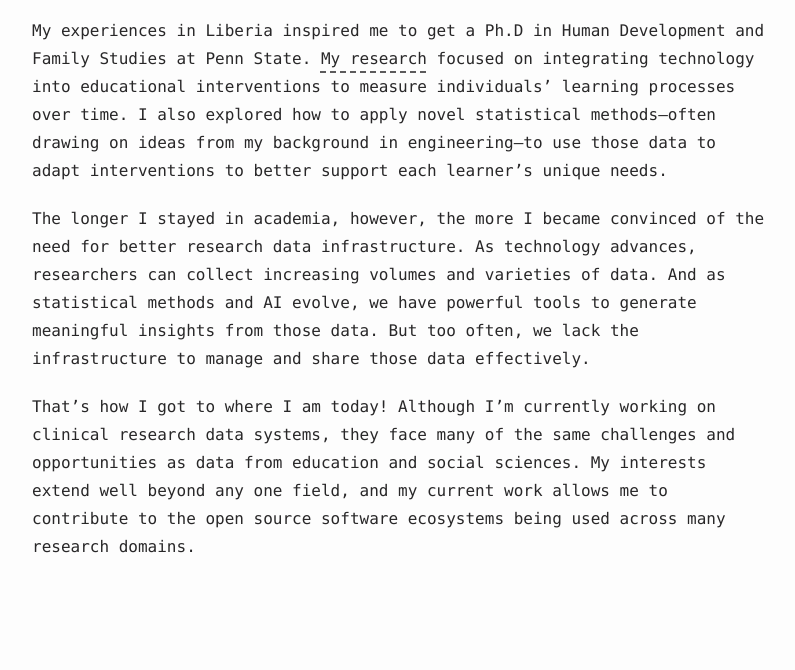
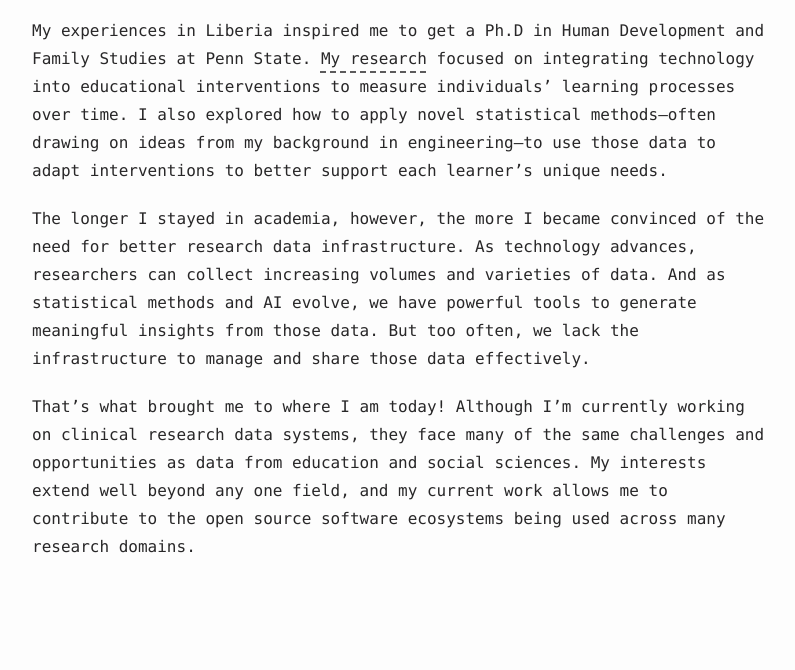
Before and after one commit to khusmann/khusmann.github.io, an Astro site: page /about in a window 1280 px wide. Shown: the part 1632-2302 px from the top of the page, without its empty margins (240-1035 px from the left). Built offline with nearby package versions, Linux system fonts and the light colour scheme; Astro itself is replaced by a stand-in of ours.

Commit message:
minor language

```diff
--- a/src/pages/about.md
+++ b/src/pages/about.md
@@ -32,4 +32,4 @@ My experiences in Liberia inspired me to get a Ph.D in Human Development and Fam
 
 The longer I stayed in academia, however, the more I became convinced of the need for better research data infrastructure. As technology advances, researchers can collect increasing volumes and varieties of data. And as statistical methods and AI evolve, we have powerful tools to generate meaningful insights from those data. But too often, we lack the infrastructure to manage and share those data effectively.
 
-That’s how I got to where I am today! Although I’m currently working on clinical research data systems, they face many of the same challenges and opportunities as data from education and social sciences. My interests extend well beyond any one field, and my current work allows me to contribute to the open source software ecosystems being used across many research domains.
+That's what brought me to where I am today! Although I’m currently working on clinical research data systems, they face many of the same challenges and opportunities as data from education and social sciences. My interests extend well beyond any one field, and my current work allows me to contribute to the open source software ecosystems being used across many research domains.
```
